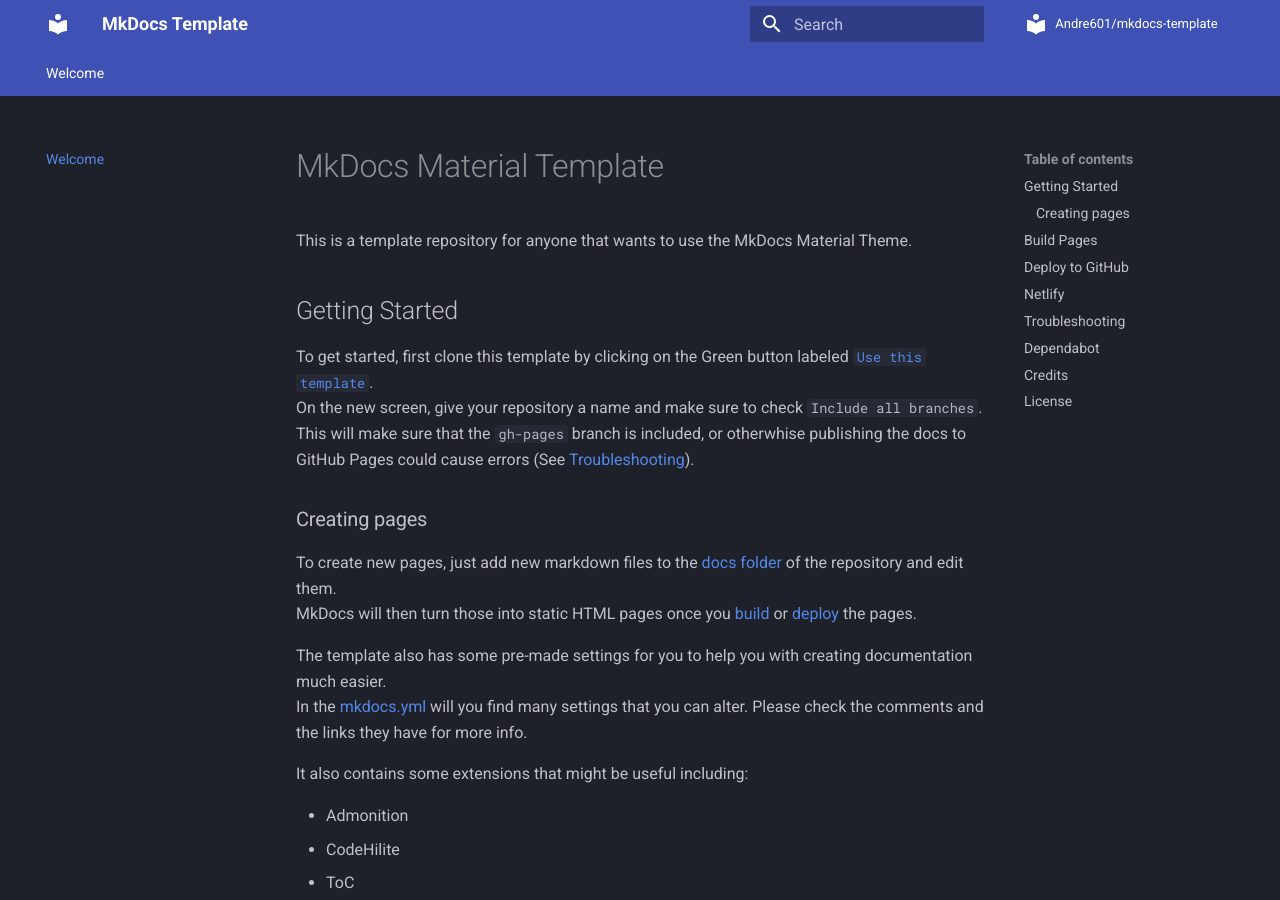
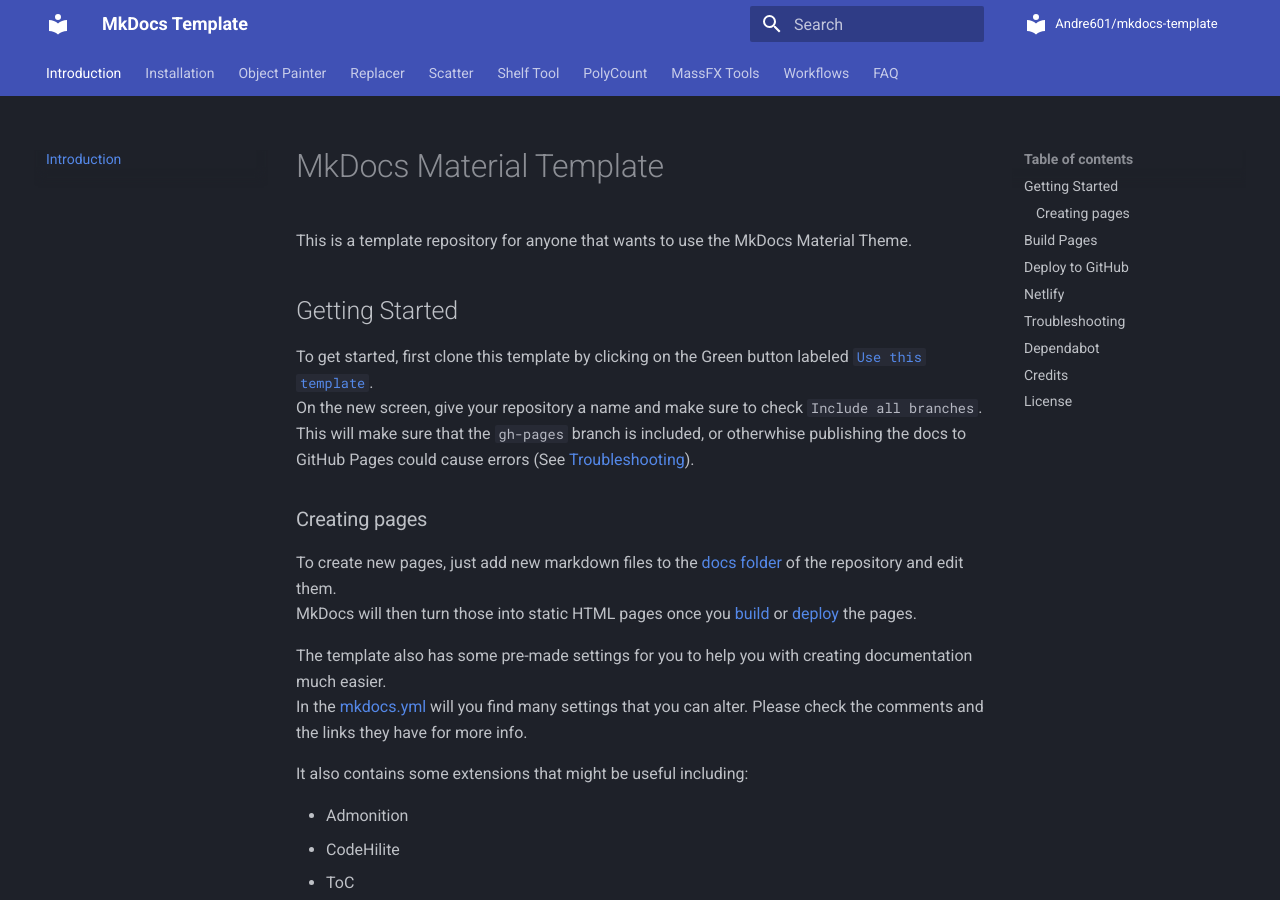
Before and after one commit to amymiss2018-maker/my-docs, an MkDocs documentation site: the page built from docs/index.md, in a window 1280 px wide and 900 px high. Built offline with MkDocs 1.6.1 and Material for MkDocs 9.7.7, drawn with Linux system fonts in a browser that asks for light colours; comment, search, counter and statistics services are not loaded.

Commit message:
Update mkdocs.yml

```diff
--- a/mkdocs.yml
+++ b/mkdocs.yml
@@ -93,7 +93,16 @@ repo_url: https://github.com/Andre601/mkdocs-template
 # |                                                                                                        |
 # +--------------------------------------------------------------------------------------------------------+
 nav:
-  - Welcome: index.md
+  - "Introduction": index.md
+  - "Installation": installation.md
+  - "Object Painter": object_painter.md
+  - "Replacer": replacer.md
+  - "Scatter": scatter.md
+  - "Shelf Tool": shelf_tool.md
+  - "PolyCount": polycount.md
+  - "MassFX Tools": massfx_tools.md
+  - "Workflows": workflows.md
+  - "FAQ": faq.md
 
 # +--------------------------------------------------------------------------------------------------------+
 # |                                                                                                        |
```
